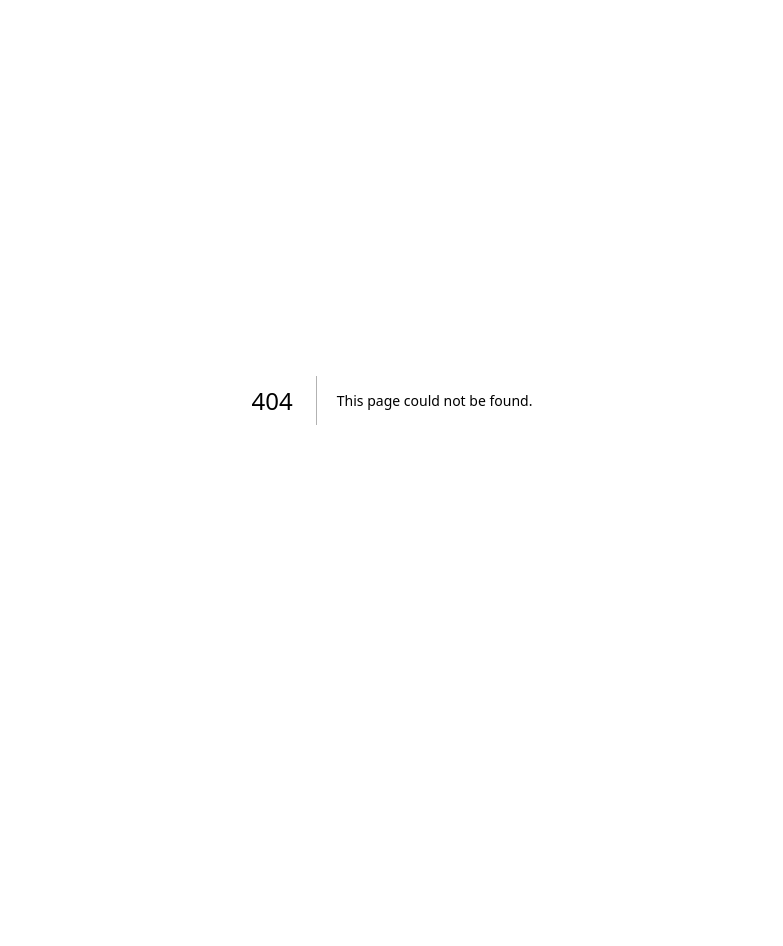
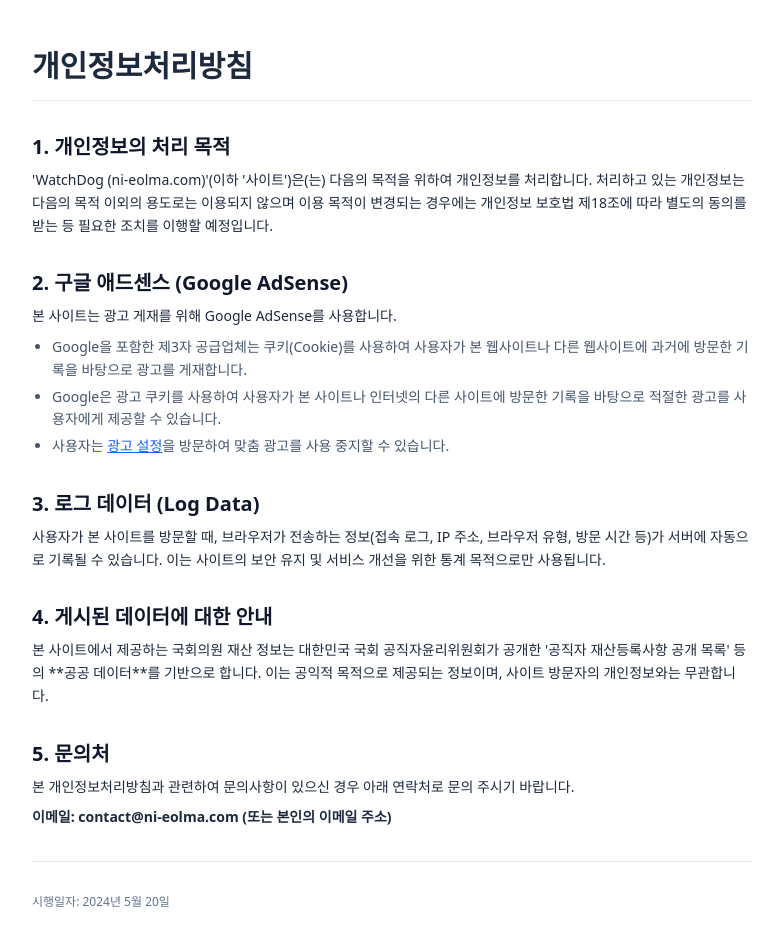
Before and after one commit to modntsimho-gif/watchdog-2026, a Next.js app in the folder watchdog/: page /privacy in a window 1280 px wide. Before the commit this address had no page. Shown: the top 946 px of the page, without its empty margins (248-1031 px from the left). Before the commit the page ends 800 px from the top, so only its background shows below. Built offline with nearby package versions, Linux system fonts and the light colour scheme.

Commit message:
개인정보처리방침 등록

```diff
--- /dev/null
+++ b/watchdog/app/privacy/page.tsx
@@ -0,0 +1,67 @@
+export default function PrivacyPage() {
+    return (
+      <main className="max-w-3xl mx-auto p-6 py-12 text-slate-800">
+        <h1 className="text-3xl font-bold mb-8 border-b pb-4">개인정보처리방침</h1>
+
+        <div className="space-y-8 text-sm leading-relaxed">
+          <section>
+            <h2 className="text-xl font-bold mb-2 text-slate-900">1. 개인정보의 처리 목적</h2>
+            <p>
+              'WatchDog (ni-eolma.com)'(이하 '사이트')은(는) 다음의 목적을 위하여 개인정보를 처리합니다.
+              처리하고 있는 개인정보는 다음의 목적 이외의 용도로는 이용되지 않으며 이용 목적이 변경되는 경우에는
+              개인정보 보호법 제18조에 따라 별도의 동의를 받는 등 필요한 조치를 이행할 예정입니다.
+            </p>
+          </section>
+
+          <section>
+            <h2 className="text-xl font-bold mb-2 text-slate-900">2. 구글 애드센스 (Google AdSense)</h2>
+            <p className="mb-2">
+              본 사이트는 광고 게재를 위해 Google AdSense를 사용합니다.
+            </p>
+            <ul className="list-disc pl-5 space-y-1 text-slate-600">
+              <li>
+                Google을 포함한 제3자 공급업체는 쿠키(Cookie)를 사용하여 사용자가 본 웹사이트나 다른 웹사이트에 과거에 방문한 기록을 바탕으로 광고를 게재합니다.
+              </li>
+              <li>
+                Google은 광고 쿠키를 사용하여 사용자가 본 사이트나 인터넷의 다른 사이트에 방문한 기록을 바탕으로 적절한 광고를 사용자에게 제공할 수 있습니다.
+              </li>
+              <li>
+                사용자는 <a href="https://www.google.com/settings/ads" target="_blank" rel="noreferrer" className="text-blue-600 underline">광고 설정</a>을 방문하여 맞춤 광고를 사용 중지할 수 있습니다.
+              </li>
+            </ul>
+          </section>
+
+          <section>
+            <h2 className="text-xl font-bold mb-2 text-slate-900">3. 로그 데이터 (Log Data)</h2>
+            <p>
+              사용자가 본 사이트를 방문할 때, 브라우저가 전송하는 정보(접속 로그, IP 주소, 브라우저 유형, 방문 시간 등)가
+              서버에 자동으로 기록될 수 있습니다. 이는 사이트의 보안 유지 및 서비스 개선을 위한 통계 목적으로만 사용됩니다.
+            </p>
+          </section>
+
+          <section>
+            <h2 className="text-xl font-bold mb-2 text-slate-900">4. 게시된 데이터에 대한 안내</h2>
+            <p>
+              본 사이트에서 제공하는 국회의원 재산 정보는 대한민국 국회 공직자윤리위원회가 공개한
+              '공직자 재산등록사항 공개 목록' 등의 **공공 데이터**를 기반으로 합니다.
+              이는 공익적 목적으로 제공되는 정보이며, 사이트 방문자의 개인정보와는 무관합니다.
+            </p>
+          </section>
+
+          <section>
+            <h2 className="text-xl font-bold mb-2 text-slate-900">5. 문의처</h2>
+            <p>
+              본 개인정보처리방침과 관련하여 문의사항이 있으신 경우 아래 연락처로 문의 주시기 바랍니다.
+            </p>
+            <p className="mt-2 font-semibold">
+              이메일: contact@ni-eolma.com (또는 본인의 이메일 주소)
+            </p>
+          </section>
+
+          <div className="pt-8 border-t text-slate-500 text-xs">
+            <p>시행일자: 2024년 5월 20일</p>
+          </div>
+        </div>
+      </main>
+    );
+  }
```
